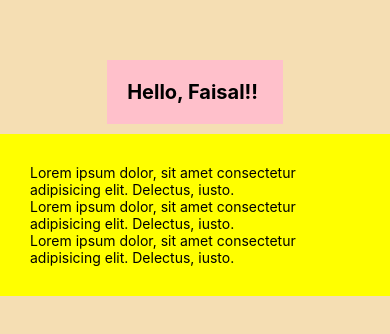
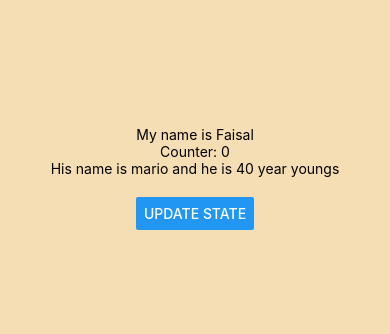
Before and after one commit to faisalmoinuddin99/react-native-project-1, a React Native app: screen / in a window 390 px wide. Shown: the part 244-578 px from the top of the page. Built offline with nearby package versions, Linux system fonts and the light colour scheme.

Commit message:
Using State

```diff
--- a/App.js
+++ b/App.js
@@ -1,24 +1,34 @@
-import { StyleSheet, Text, View } from "react-native";
+import { View, Text, StyleSheet, Button } from "react-native";
+import React, { useState } from "react";
 
 export default function App() {
+  const [name, setName] = useState("Faisal");
+  const [counter, setcounter] = useState(0);
+  const [person, setPerson] = useState({ name: "mario", age: 40 });
+
+  const clickHandler = () => {
+    if (name === "Faisal") {
+      setName("Suleman");
+      setcounter(counter + 1);
+    } else if (name === "Suleman") {
+      setName("Faisal");
+      setcounter(counter + 1);
+    }
+
+    if (counter === 40) {
+      setcounter(0);
+    }
+  };
+
   return (
     <View style={styles.container}>
-      <View style={styles.header}>
-        <Text style={styles.textStyle}>Hello, Faisal!! </Text>
-      </View>
-      <View style={styles.body}>
-        <Text>
-          Lorem ipsum dolor, sit amet consectetur adipisicing elit. Delectus,
-          iusto.
-        </Text>
-        <Text>
-          Lorem ipsum dolor, sit amet consectetur adipisicing elit. Delectus,
-          iusto.
-        </Text>
-        <Text>
-          Lorem ipsum dolor, sit amet consectetur adipisicing elit. Delectus,
-          iusto.
-        </Text>
+      <Text>My name is {name}</Text>
+      <Text>Counter: {counter}</Text>
+      <Text>
+        His name is {person.name} and he is {person.age} year youngs
+      </Text>
+      <View style={styles.buttonContainer}>
+        <Button title="update state" onPress={clickHandler} />
       </View>
     </View>
   );
@@ -27,21 +37,11 @@ export default function App() {
 const styles = StyleSheet.create({
   container: {
     flex: 1,
+    alignItems: "center",
     backgroundColor: "wheat",
-    alignItems: "center",
     justifyContent: "center",
   },
-  header: {
-    backgroundColor: "pink",
-    padding: 20,
-  },
-  textStyle: {
-    fontSize: 20,
-    fontWeight: "bold",
-  },
-  body: {
-    backgroundColor: "yellow",
-    padding: 30,
-    marginTop: 10,
+  buttonContainer: {
+    marginTop: 20,
   },
 });
```
